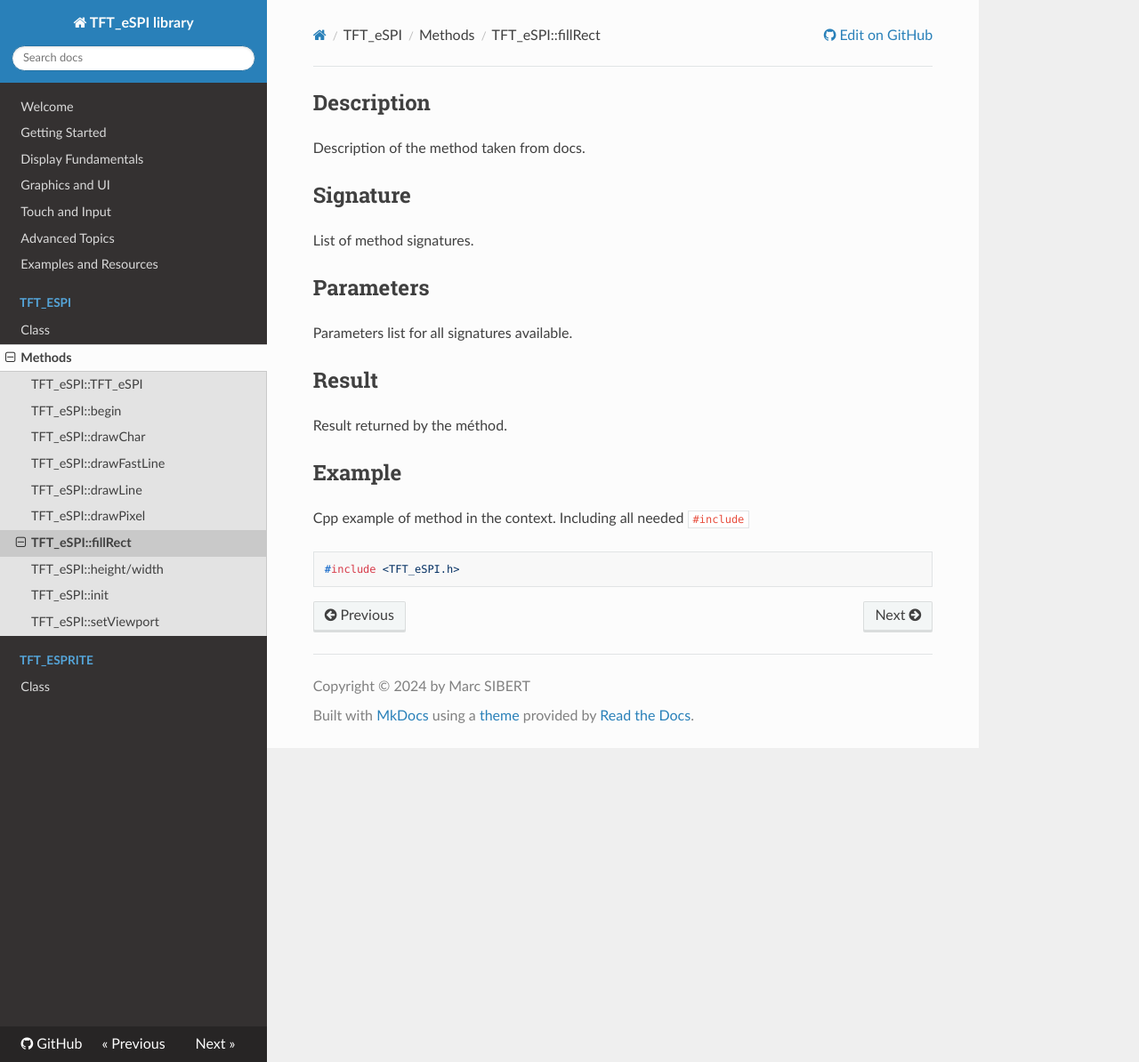
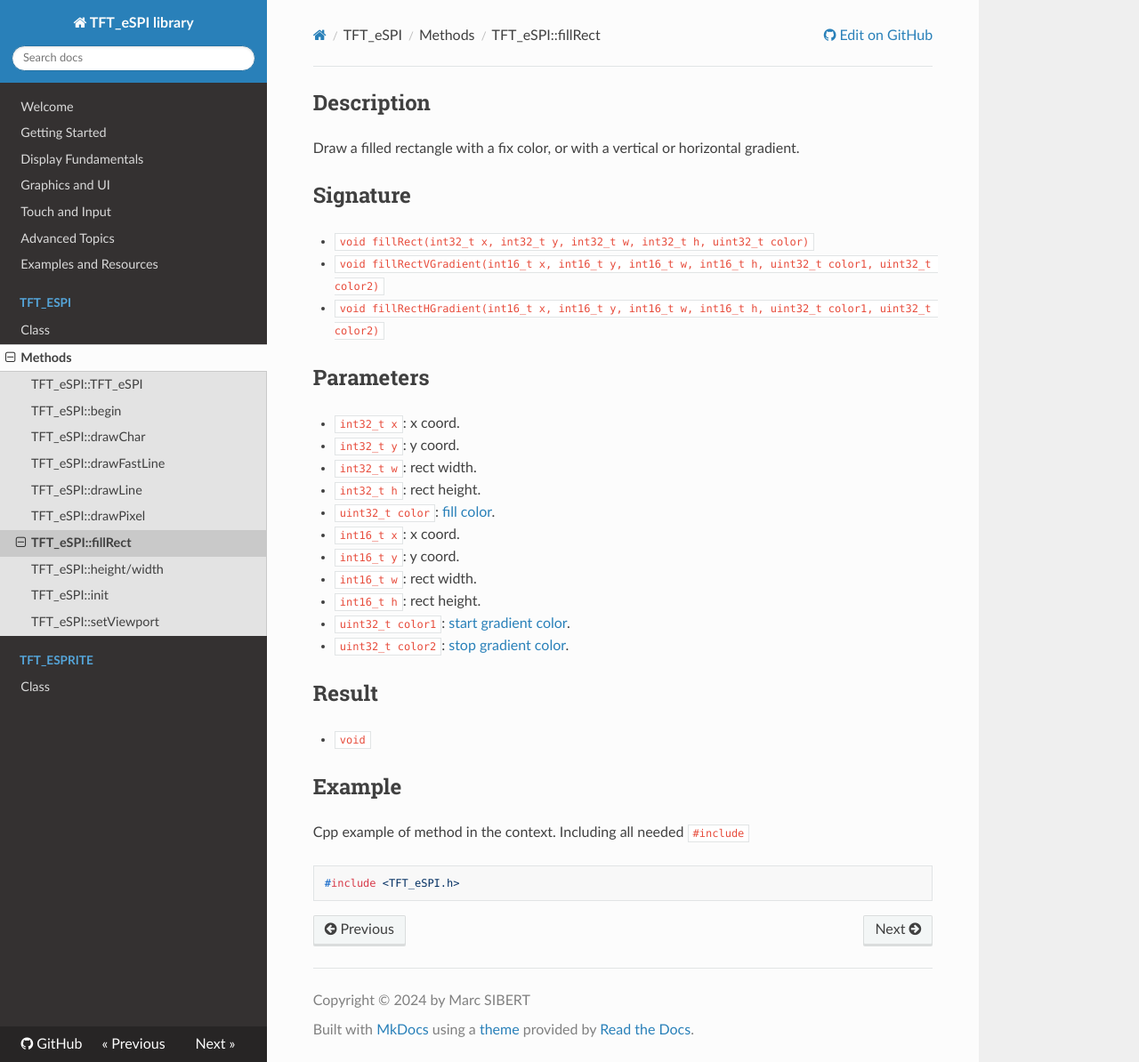
Before and after one commit to Marcussacapuces91/doc-TFT_eSPI, an MkDocs documentation site: the page built from docs/tft_espi/methods/fillrect.md, in a window 1280 px wide and 1194 px high. Shown: the whole window at 89% size. Built offline with MkDocs 1.6.1, drawn with Linux system fonts in a browser that asks for light colours; nearby versions of some CDN libraries.

Commit message:
update with colors.md

```diff
--- a/docs/tft_espi/methods/fillrect.md
+++ b/docs/tft_espi/methods/fillrect.md
@@ -4,19 +4,31 @@
 
 ## Description
 
-Description of the method taken from docs.
+Draw a filled rectangle with a fix color, or with a vertical or horizontal gradient.
 
 ## Signature
 
-List of method signatures.
+* `void fillRect(int32_t x, int32_t y, int32_t w, int32_t h, uint32_t color)`
+* `void fillRectVGradient(int16_t x, int16_t y, int16_t w, int16_t h, uint32_t color1, uint32_t color2)`
+* `void fillRectHGradient(int16_t x, int16_t y, int16_t w, int16_t h, uint32_t color1, uint32_t color2)`
 
 ## Parameters
 
-Parameters list for all signatures available.
+* `int32_t x`: x coord.
+* `int32_t y`: y coord.
+* `int32_t w`: rect width.
+* `int32_t h`: rect height.
+* `uint32_t color`: [fill color](../colors.md).
+* `int16_t x`: x coord.
+* `int16_t y`: y coord.
+* `int16_t w`: rect width.
+* `int16_t h`: rect height.
+* `uint32_t color1`: [start gradient color](../colors.md).
+* `uint32_t color2`: [stop gradient color](../colors.md).
 
 ## Result
 
-Result returned by the méthod.
+* `void`
 
 ## Example
 
```
Also changed, not shown: docs/tft_espi/methods/drawfastline.md (+1 -1 lines), docs/tft_espi/methods/drawline.md (+1 -1 lines), docs/tft_espi/methods/drawpixel.md (+2 -2 lines).
